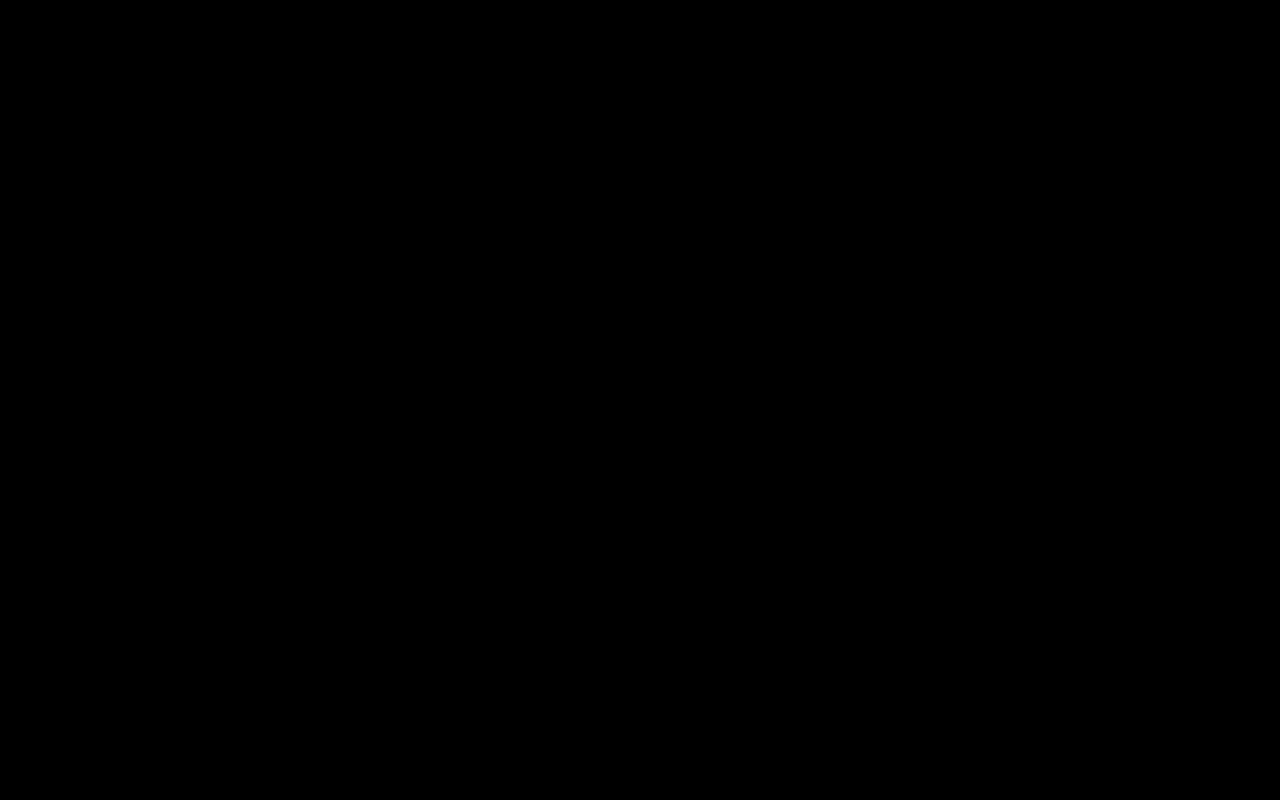
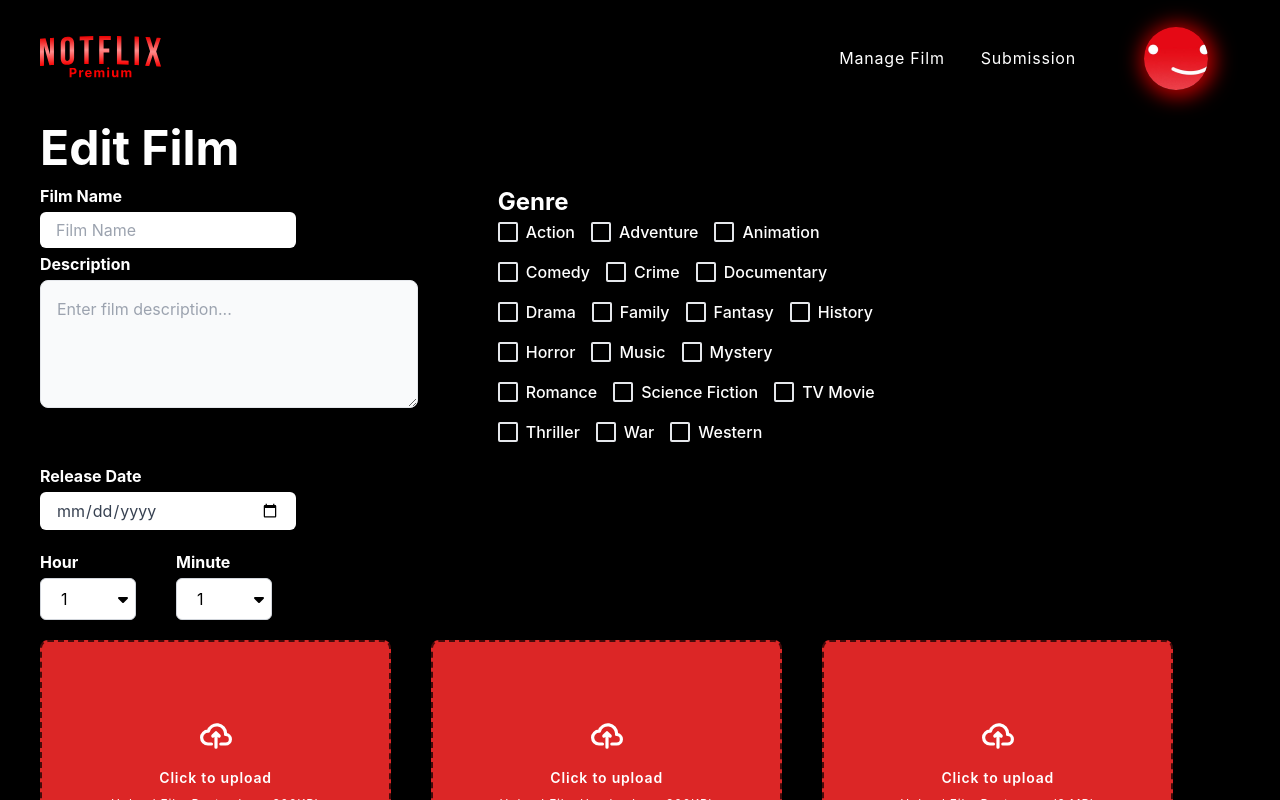
Before and after one commit to dhanikanovlisa/notflix-premium-app, a React (Vite) app: page /edit-film in a window 1280 px wide. Before the commit this address had no page. Shown: the top 800 px of the page. Built offline with nearby package versions, Linux system fonts and the light colour scheme.

Commit message:
feat(film): add edit film page

```diff
--- a/src/App.tsx
+++ b/src/App.tsx
@@ -4,6 +4,9 @@ import Profile from "./pages/user/Profile";
 import Submission from "./pages/submission/Submission";
 import EditProfile from "./pages/user/EditProfile";
 import Register from "./pages/register/Register";
+import ManageFilm from "./pages/film/ManageFilm";
+import EditFilm from "./pages/film/EditFilm";
+import DetailFilm from "./pages/film/DetailFilm";
 
 function App() {
   return (
@@ -17,6 +20,11 @@ function App() {
         {/**Submission */}
         <Route path="/submission" element={<Submission />}/>
 
+        {/**Manage Film */}
+        <Route path="/manage-film" element={<ManageFilm />}></Route>
+        <Route path="/edit-film" element={<EditFilm />}></Route>
+        <Route path="/detail-film" element={<DetailFilm />}></Route>
+
          {/* Profile*/}
         <Route path="/profile" element= {<Profile />}/>
         <Route path="/edit-profile" element= {<EditProfile />}/>
--- a/src/components/checkbox/Checkbox.tsx
+++ b/src/components/checkbox/Checkbox.tsx
@@ -1,17 +1,19 @@
 interface CheckBoxProps {
   id: string;
   label: string;
+  value: string;
   htmlFor: string;
 }
 
-function CheckBox({ id, label, htmlFor }: CheckBoxProps) {
+function CheckBox({ id, label, value, htmlFor }: CheckBoxProps) {
   return (
-    <div className="flex items-center mb-4">
+    <div className="flex items-center">
       <input
         id={id}
         type="checkbox"
+        value = {value}
         className="relative peer shrink-0
-        appearance-none w-5 h-5 border-2 rounded-sm bg-white
+        appearance-none w-5 h-5 border-2 rounded-sm bg-transparent
 
         checked:bg-red-600 checked:border-none"
       />
--- a/src/components/field/Field.tsx
+++ b/src/components/field/Field.tsx
@@ -4,7 +4,7 @@ interface FieldProps {
     htmlFor: string;
     required: boolean;
     placeholder?: string;
-    errorMessage: string;
+    errorMessage?: string;
     half?: boolean;
     icon?: React.ReactNode;
   }
--- /dev/null
+++ b/src/components/textarea/TextArea.tsx
@@ -0,0 +1,38 @@
+interface TextAreaProps {
+  label: string;
+  rows: number;
+  required: boolean;
+  htmlFor: string;
+  placeholder?: string;
+}
+
+function TextArea({
+  label,
+  rows,
+  required,
+  htmlFor,
+  placeholder,
+}: TextAreaProps) {
+  return (
+    <div>
+      <label
+        className="md:flex md:items-center mb-1 font-bold"
+        htmlFor={htmlFor}
+      >
+        {label}
+        {required ? (
+          <span className="pl-1 text-red-700 font-bold">*</span>
+        ) : null}
+      </label>
+      <textarea
+        id={htmlFor}
+        rows={rows}
+        className="block w-full h-32 p-4 text-base text-gray-900 bg-gray-50 rounded-lg border  "
+        placeholder={placeholder}
+        required={required}
+      ></textarea>
+    </div>
+  );
+}
+
+export default TextArea;
--- a/src/components/uploadFIle/UploadFile.tsx
+++ b/src/components/uploadFIle/UploadFile.tsx
@@ -1,14 +1,15 @@
 interface UploadFileProps {
   type: string;
+  htmlFor: string;
   description: string;
   fileName?: string;
 }
-function UploadFile({ type, description, fileName }: UploadFileProps) {
+function UploadFile({ type, htmlFor, description, fileName }: UploadFileProps) {
   return (
     <div className="flex items-center justify-center w-96">
       <div className="w-full">
         <label
-          htmlFor="uploadfile"
+          htmlFor={htmlFor}
           className="flex flex-col items-center justify-center w-full h-64 border-2 border-red-950 border-dashed rounded-lg cursor-pointer bg-red-600"
         >
           <div className="flex flex-col items-center justify-center pt-5 pb-6">
@@ -32,7 +33,7 @@ function UploadFile({ type, description, fileName }: UploadFileProps) {
             </p>
             <p className="text-xs text-whit">{description}</p>
           </div>
-          <input id="uploadfile" type="file" accept={type} className="hidden" />
+          <input id={htmlFor} type="file" accept={type} className="hidden" />
         </label>
         <p className="text-sm">File Name: {fileName}</p>
       </div>
--- /dev/null
+++ b/src/pages/film/EditFilm.tsx
@@ -0,0 +1,160 @@
+import { useEffect } from "react";
+import Navbar from "../../components/navbar/Navbar";
+import Field from "../../components/field/Field";
+import Dropdown from "../../components/dropdown/Dropdown";
+import UploadFile from "../../components/uploadFIle/UploadFile";
+import CheckBox from "../../components/checkbox/Checkbox";
+import TextArea from "../../components/textarea/TextArea";
+
+function EditFilm() {
+  useEffect(() => {
+    document.title = "Edit Film";
+  });
+  function labelCheckbox() {
+    const data = [
+      "Action",
+      "Adventure",
+      "Animation",
+      "Comedy",
+      "Crime",
+      "Documentary",
+      "Drama",
+      "Family",
+      "Fantasy",
+      "History",
+      "Horror",
+      "Music",
+      "Mystery",
+      "Romance",
+      "Science Fiction",
+      "TV Movie",
+      "Thriller",
+      "War",
+      "Western",
+    ];
+    const checkboxes = [];
+
+    for (let i = 0; i < data.length; i++) {
+      checkboxes.push(
+        <CheckBox
+          key={i}
+          id={data[i]}
+          label={data[i]}
+          htmlFor={data[i]}
+          value={data[i]}
+        />
+      );
+    }
+
+    return checkboxes;
+  }
+
+  return (
+    <>
+      <Navbar />
+      <div className="pt-28 pl-10 w-11/12 h-full">
+        <h1>Edit Film</h1>
+        <div>
+          <div className="space-y-5">
+            <div className="flex flex-row gap-20">
+            <div className="w-2/6">
+              <Field
+                type="text"
+                label="Film Name"
+                htmlFor="filmName"
+                required={false}
+                placeholder="Film Name"
+                errorMessage=""
+              />
+              <TextArea
+                label="Description"
+                rows={4}
+                required = {false}
+                htmlFor="description"
+                placeholder="Enter film description..."
+              />
+            </div>
+            <div className="h-full w-2/6">
+                <h3>Genre</h3>
+            <div className="flex flex-wrap gap-4">
+                {labelCheckbox()}</div>
+            </div>
+            </div>
+            <Field
+              type="date"
+              label="Release Date"
+              htmlFor="releaseDate"
+              required={false}
+            />
+            <div className="flex flex-row gap-10">
+              <Dropdown
+                label="Hour"
+                htmlFor="hour"
+                required={false}
+                options={[
+                  "1",
+                  "2",
+                  "3",
+                  "4",
+                  "5",
+                  "6",
+                  "7",
+                  "8",
+                  "9",
+                  "10",
+                  "11",
+                  "12",
+                ]}
+              />
+              <Dropdown
+                label="Minute"
+                htmlFor="minute"
+                required={false}
+                options={[
+                  "1",
+                  "2",
+                  "3",
+                  "4",
+                  "5",
+                  "6",
+                  "7",
+                  "8",
+                  "9",
+                  "10",
+                  "11",
+                  "12",
+                ]}
+              />
+            </div>
+            <div className="flex flex-row gap-10 pb-5">
+              <UploadFile
+                type="image/*"
+                htmlFor="poster"
+                description="Upload Film Poster (max 800KB)"
+                fileName=""
+              />
+              <UploadFile
+                type="image/*"
+                htmlFor="header"
+                description="Upload Film Header (max 800KB)"
+                fileName=""
+              />
+              <UploadFile
+                type="video/*"
+                htmlFor="video"
+                description="Upload Film Poster max(9 MB)"
+                fileName=""
+              />
+            </div>
+          </div>
+        </div>
+        <div className="flex flex-wrap justify-between pb-5">
+            <button className="button-red font-bold text-button">Cancel</button>
+            <button className="button-white font-bold text-button">Save</button>
+        </div>
+      </div>
+    </>
+  );
+}
+
+export default EditFilm;
```
